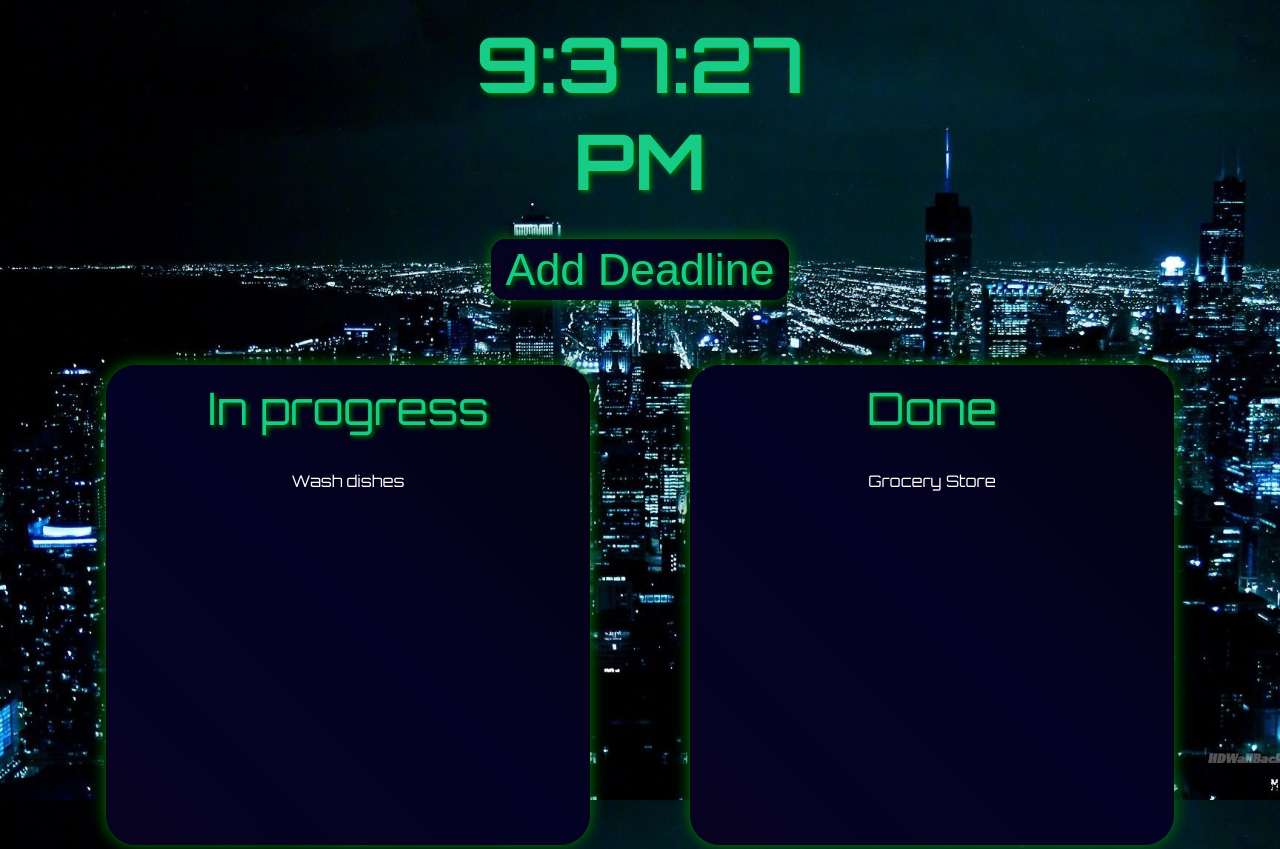
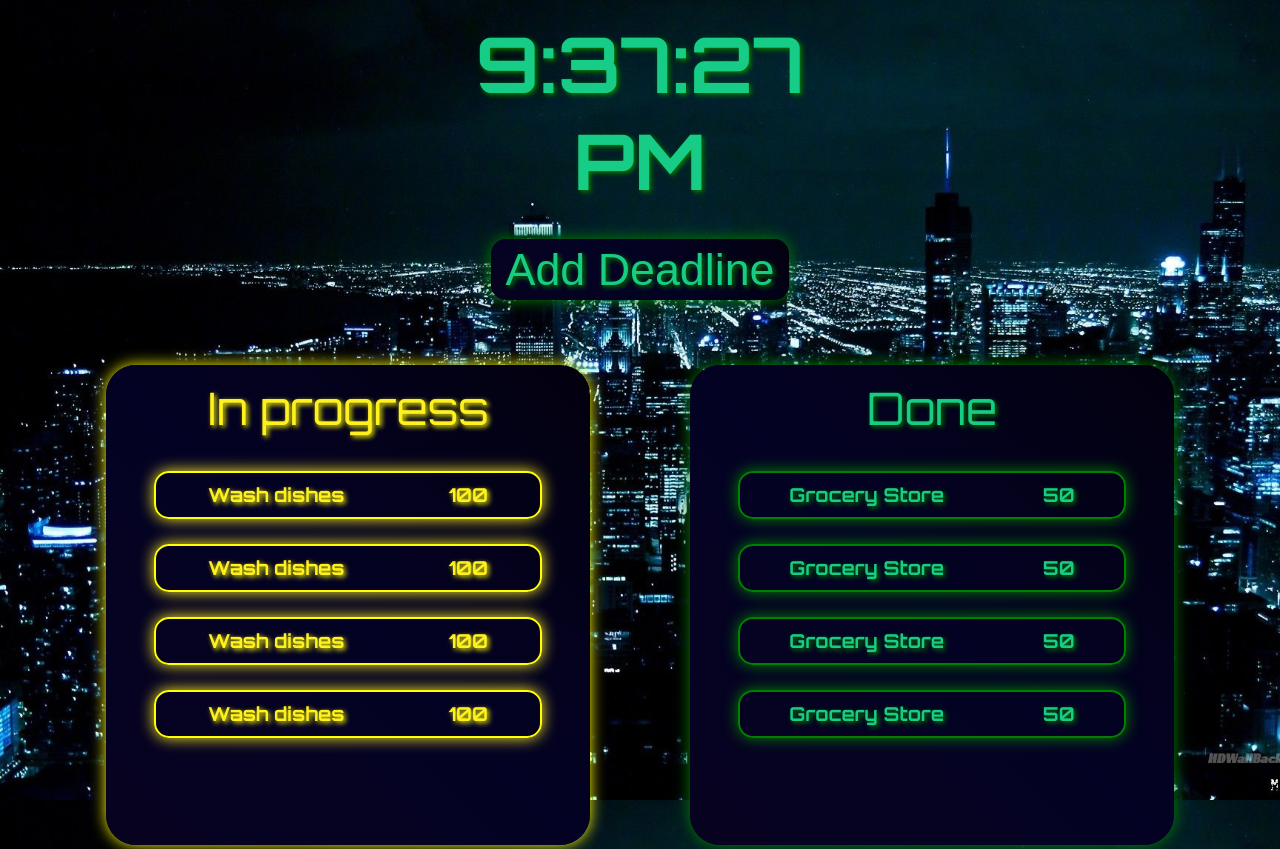
Before and after one commit to hffxx/todoApp, a React (Create React App) app: page / in a window 1280 px wide. Shown: the top 849 px of the page. Built offline with nearby package versions, Linux system fonts and the light colour scheme.

Commit message:
styles: Conditional styles BoardElement

```diff
--- a/src/App.tsx
+++ b/src/App.tsx
@@ -1,4 +1,4 @@
-import React, { FC, useState, useEffect } from "react";
+import React, { FC } from "react";
 import { GlobalStyle } from "./styles/global";
 import Clock from "./components/Clock";
 import Board from "./components/Board";
--- a/src/components/Board.js
+++ b/src/components/Board.js
@@ -19,13 +19,23 @@ const StyledBoard = styled.div`
     rgba(4, 2, 36, 1) 50%,
     rgba(7, 2, 32, 1) 100%
   );
-  box-shadow: 0 0 15px green;
   border-radius: 30px;
   .board__title {
     margin: 15px;
-    color: #16cc86;
+    ${({ title }) =>
+      (title === "Expired" && {
+        color: "#ff073a",
+        textShadow: "2px 2px 5px red",
+      }) ||
+      (title === "Done" && {
+        color: "#16cc86",
+        textShadow: "2px 2px 5px green",
+      }) ||
+      (title === "In progress" && {
+        color: "#FFF01F",
+        textShadow: "2px 2px 5px yellow",
+      })}
     font-size: 3.5vw;
-    text-shadow: 2px 2px 5px green;
   }
 
   @media only screen and (max-width: 992px) {
@@ -34,18 +44,32 @@ const StyledBoard = styled.div`
       font-size: 7vw;
     }
   }
+  ${({ title }) =>
+    (title === "Expired" && { boxShadow: " 0 0 15px red" }) ||
+    (title === "Done" && { boxShadow: " 0 0 15px green" }) ||
+    (title === "In progress" && { boxShadow: " 0 0 15px yellow" })}
 `;
 
 const dataTest = [
   { todoTitle: "Wash dishes", todoStatus: "In progress", todoTimeLeft: 100 },
   { todoTitle: "Clean Room", todoStatus: "Expired", todoTimeLeft: 0 },
   { todoTitle: "Grocery Store", todoStatus: "Done", todoTimeLeft: 50 },
+  { todoTitle: "Wash dishes", todoStatus: "In progress", todoTimeLeft: 100 },
+  { todoTitle: "Clean Room", todoStatus: "Expired", todoTimeLeft: 0 },
+  { todoTitle: "Grocery Store", todoStatus: "Done", todoTimeLeft: 50 },
+  { todoTitle: "Wash dishes", todoStatus: "In progress", todoTimeLeft: 100 },
+  { todoTitle: "Clean Room", todoStatus: "Expired", todoTimeLeft: 0 },
+  { todoTitle: "Grocery Store", todoStatus: "Done", todoTimeLeft: 50 },
+  { todoTitle: "Wash dishes", todoStatus: "In progress", todoTimeLeft: 100 },
+  { todoTitle: "Clean Room", todoStatus: "Expired", todoTimeLeft: 0 },
+  { todoTitle: "Grocery Store", todoStatus: "Done", todoTimeLeft: 50 },
+  { todoTitle: "Grocery Store", todoStatus: "Expired", todoTimeLeft: 50 },
 ];
 
 const Board = ({ title = "", func = null, isModal = false }) => {
   const data = dataTest.filter((el) => el.todoStatus === title);
   return (
-    <StyledBoard isModal={isModal}>
+    <StyledBoard isModal={isModal} title={title}>
       {isModal && <Button isModal text="x" func={func}></Button>}
       <div className="board__title">{title}</div>
       {isModal ? <ModalForm /> : <BoardContent data={data} />}
--- a/src/components/BoardContent.tsx
+++ b/src/components/BoardContent.tsx
@@ -7,10 +7,8 @@ const StyledBoardContent = styled.div`
   align-items: center;
   flex-direction: column;
   margin-top: 20px;
-  background-color: inherit;
   width: 100%;
   height: 100%;
-  color: white;
 `;
 
 interface Props {
--- /dev/null
+++ b/src/components/BoardListElement.js
@@ -0,0 +1,58 @@
+import React, { FC } from "react";
+import styled from "styled-components";
+const StyledBoardListElement = styled.div`
+  display: flex;
+  align-items: center;
+  justify-content: space-around;
+  width: 30vw;
+  margin-bottom: 25px;
+  padding: 10px 0px;
+  color: "#16cc86";
+  border: 2px solid #16cc86;
+  box-shadow: 0 0 15px green;
+  text-shadow: 0 0 15px green;
+  border-radius: 15px;
+  font-size: 1vw;
+  @media only screen and (max-width: 992px) {
+    font-size: 2vw;
+    width: 60vw;
+  }
+  ${({ status }) =>
+    (status === "Expired" && {
+      color: "#ff073a",
+      textShadow: "2px 2px 5px red",
+      border: "2px solid red",
+      boxShadow: "0 0 15px red",
+    }) ||
+    (status === "Done" && {
+      color: "#16cc86",
+      textShadow: "2px 2px 5px green",
+      border: "2px solid green",
+      boxShadow: "0 0 15px green",
+    }) ||
+    (status === "In progress" && {
+      color: "#FFF01F",
+      textShadow: "2px 2px 5px yellow",
+      border: "2px solid yellow",
+      boxShadow: "0 0 15px ",
+    })}
+`;
+
+// interface Props {
+//   todo: {
+//     todoTitle: string;
+//     todoStatus: string;
+//     todoTimeLeft: number;
+//   };
+// }
+
+const BoardListElement = ({ todo }) => {
+  return (
+    <StyledBoardListElement status={todo.todoStatus}>
+      <h2>{todo.todoTitle}</h2>
+      <h2>{todo.todoTimeLeft}</h2>
+    </StyledBoardListElement>
+  );
+};
+
+export default BoardListElement;
--- a/src/components/BoardListElement.tsx
+++ /dev/null
@@ -1,17 +0,0 @@
-import React, { FC } from "react";
-import styled from "styled-components";
-const StyledBoardListElement = styled.div``;
-
-interface Props {
-  todo: {
-    todoTitle: string;
-    todoStatus: string;
-    todoTimeLeft: number;
-  };
-}
-
-const BoardListElement: FC<Props> = ({ todo }) => {
-  return <StyledBoardListElement>{todo.todoTitle}</StyledBoardListElement>;
-};
-
-export default BoardListElement;
```
